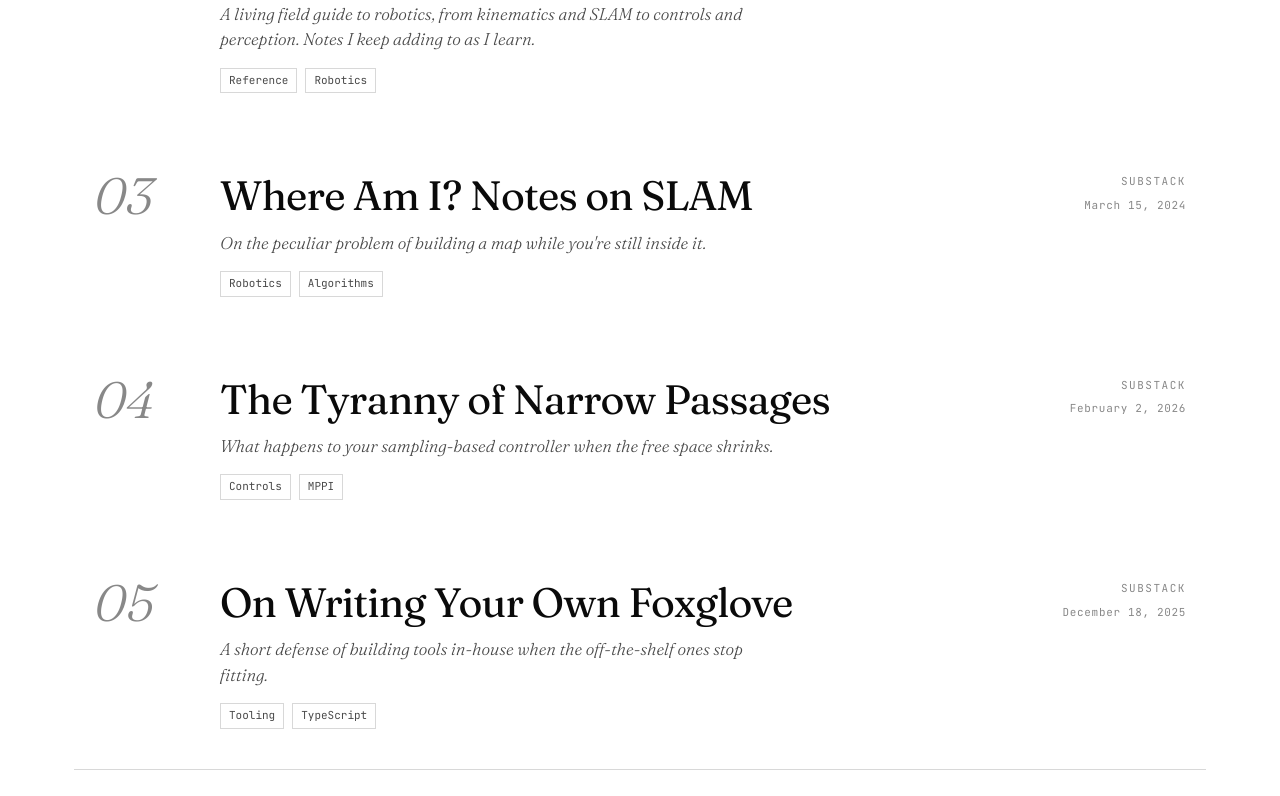
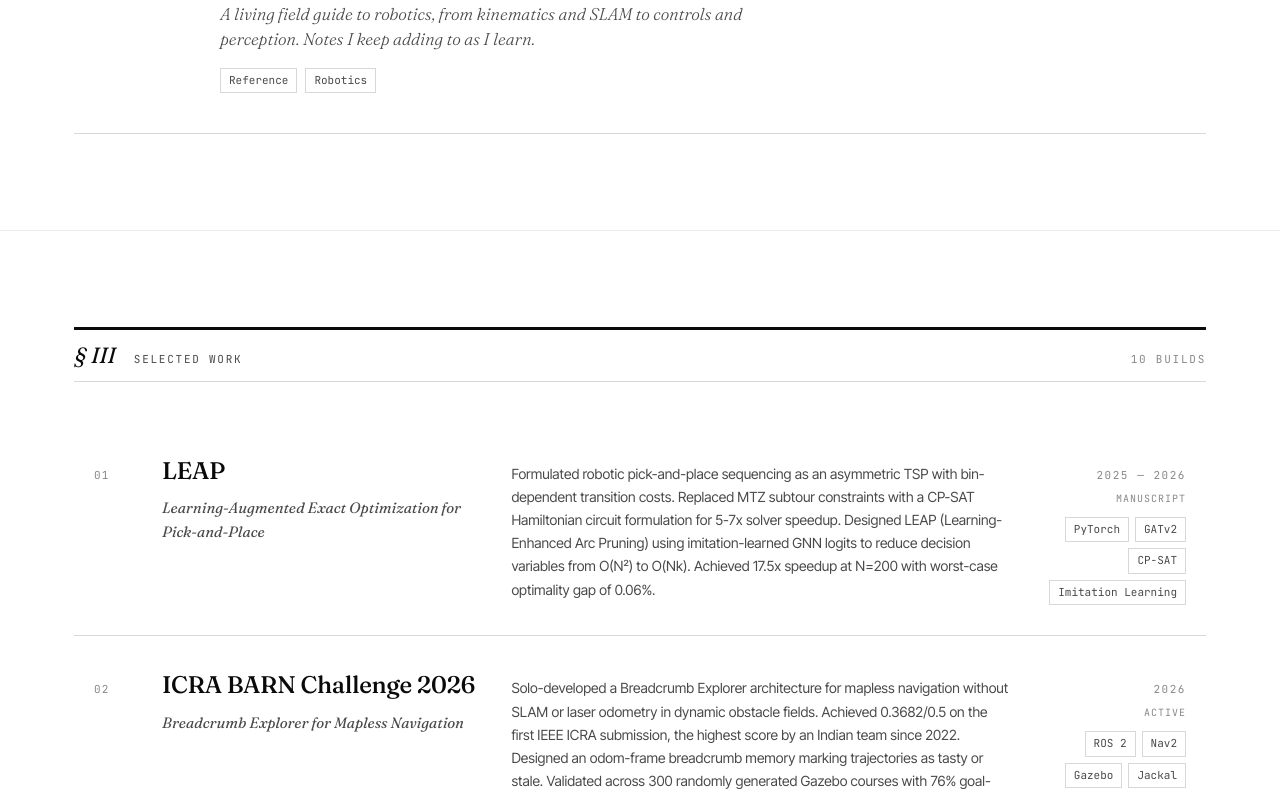
Before and after one commit to Pana1v/Pana1v.github.io, a React (Vite) app: page / in a window 1280 px wide. Shown: the part 1360-2156 px from the top of the page. Built offline with nearby package versions, Linux system fonts and the light colour scheme.

Commit message:
Keep only the two real blog posts; drop Atlas from the page title

```diff
--- a/index.html
+++ b/index.html
@@ -3,7 +3,7 @@
   <head>
     <meta charset="UTF-8" />
     <meta name="viewport" content="width=device-width, initial-scale=1.0" />
-    <title>Panav — Atlas</title>
+    <title>Panav</title>
     <link rel="preconnect" href="https://fonts.googleapis.com">
     <link rel="preconnect" href="https://fonts.gstatic.com" crossorigin>
     <link href="https://fonts.googleapis.com/css2?family=Fraunces:ital,opsz,wght@0,9..144,300;0,9..144,400;0,9..144,500;0,9..144,600;1,9..144,300;1,9..144,400;1,9..144,500&family=Inter+Tight:wght@300;400;500;600&family=JetBrains+Mono:wght@400;500;600&display=swap" rel="stylesheet">
--- a/src/data.ts
+++ b/src/data.ts
@@ -311,104 +311,6 @@ export const DATA: DataStructure = {
       href: "https://panav.gitbook.io/robotics-handbook",
       content: ""
     },
-    {
-      id: "intro-to-slam",
-      n: "03",
-      title: "Where Am I? Notes on SLAM",
-      subtitle: "On the peculiar problem of building a map while you're still inside it.",
-      date: "March 15, 2024",
-      readTime: "9 min",
-      tags: ["Robotics", "Algorithms"],
-      excerpt: "A robot entering an unknown room faces a chicken-and-egg problem. To know where it is, it needs a map. To build a map, it needs to know where it is. SLAM is the elegant, uneasy resolution.",
-      substackUrl: "https://substack.com/@panav1",
-      source: "Substack",
-      href: "https://substack.com/@panav1",
-      content: `A robot entering a room it has never seen before faces a peculiar epistemological problem. To know where it is, it needs a map. To build a map, it needs to know where it is. SLAM — Simultaneous Localization and Mapping — is the field's uneasy, elegant resolution to this chicken-and-egg situation.
-
-The trick is to treat both the robot's pose and the map as random variables, and to update our beliefs about them jointly, every time a new sensor reading arrives. Uncertainty in one infects the other; that is the whole story.
-
-## A State Vector That Grows
-
-At time t we write the state as a vector containing the robot's pose and every landmark we have so far encountered:
-
-$$x_t = [ p_t, \\theta_t, m_1, m_2, \\ldots, m_n ]^T$$
-
-where $p_t$ is the position, $\\theta_t$ the orientation, and each $m_i$ a landmark in the global frame. The dimensionality grows as the robot explores — and with it, the cost of every update.
-
-## The Extended Kalman Filter
-
-The classical EKF-SLAM formulation linearizes the motion and measurement models around the current estimate. The prediction step propagates the prior:
-
-$$\\hat{x}_{t|t-1} = f( \\hat{x}_{t-1|t-1}, u_t )$$
-
-$$P_{t|t-1} = F_t P_{t-1|t-1} F_t^T + Q_t$$
-
-It works, with caveats. The linearization breaks down under large heading errors; the covariance matrix is dense and grows quadratically. Modern systems — graph-SLAM, factor graphs, iSAM2 — address this with sparsity, but the EKF remains the conceptual point of entry.
-
-> Every map is a hypothesis the robot is still testing.
-
-## What I Think About Now
-
-Most of the interesting questions in SLAM are no longer about filters. They are about representation — when is a voxel grid the right primitive, when is a mesh, when a neural field — and about degeneracy, the moments when sensor geometry stops constraining your estimate and you need to know, silently, that you are drifting.
-
-The robots that will matter over the next decade will be the ones that know what they don't know. SLAM, done well, is the substrate for that kind of humility.`
-    },
-    {
-      id: "narrow-passages",
-      n: "04",
-      title: "The Tyranny of Narrow Passages",
-      subtitle: "What happens to your sampling-based controller when the free space shrinks.",
-      date: "February 2, 2026",
-      readTime: "7 min",
-      tags: ["Controls", "MPPI"],
-      excerpt: "In open space, MPPI is a joy — throw noise at the control, watch the best rollout emerge. In a doorway, it collapses. Here's what I learned tuning it for construction sites.",
-      substackUrl: "https://substack.com/@panav1",
-      source: "Substack",
-      href: "https://substack.com/@panav1",
-      content: `There is a particular kind of heartbreak reserved for people who have tuned a Model Predictive Path Integral controller for the first time. In open space, MPPI is a joy. You throw Gaussian noise at the control, you score each rollout with a hand-crafted cost, and — as if by arithmetic magic — a smooth, near-optimal trajectory crystallizes out of the mean.
-
-Then you put the robot in a doorway, and the magic stops.
-
-## Why It Breaks
-
-Sampling-based controllers are, at heart, Monte Carlo estimators. They need variance. They need enough rollouts to collide with the walls on both sides so the safe ones can dominate the softmax. In a narrow passage the viable set is a thin sliver of configuration space, and uniform noise in control space produces a distribution that mostly misses it.
-
-The symptom is oscillation: the robot enters the passage, clips a wall in its rollouts, the cost spikes, the mean veers, it clips the other wall, and so on. You watch it wobble down a corridor you could walk through blindfolded.
-
-## What Actually Helped
-
-Three changes moved the needle. First: state-dependent noise. In open space we let the controller breathe with a wide covariance; near obstacles we shrink it in the direction of the passage axis. Second: a forward-looking cost term — not just "don't hit anything now" but "don't box yourself in." Third: a swerve-drive motion model with the actual steering-angle and speed limits, not an idealized holonomic proxy.
-
-None of this is clever. It's the unglamorous work of making a controller take the robot seriously as an object with inertia and joints.
-
-> A good controller is one that knows the shape of its own failures.`
-    },
-    {
-      id: "lichtblick-notes",
-      n: "05",
-      title: "On Writing Your Own Foxglove",
-      subtitle: "A short defense of building tools in-house when the off-the-shelf ones stop fitting.",
-      date: "December 18, 2025",
-      readTime: "6 min",
-      tags: ["Tooling", "TypeScript"],
-      excerpt: "We built a custom ROS 2 visualization stack in TypeScript. It cut peak compute from 120% to 26% and changed how the team debugs.",
-      substackUrl: "https://substack.com/@panav1",
-      source: "Substack",
-      href: "https://substack.com/@panav1",
-      content: `There is a well-worn piece of advice about not building your own tools. Use the good ones that exist. Don't waste your engineers on yak-shaves. For a long time I agreed with it. I still mostly do. But there's a point — and you recognize it when you hit it — where the off-the-shelf tool starts shaping your work in ways you don't want.
-
-For us, that was visualization. Foxglove is a beautiful piece of software. It is also, for our use case, heavy. On a field laptop running next to a live robot, it was taking 120% of one CPU just to render what was happening. That's not a bug, it's a mismatch.
-
-## What We Kept
-
-Lichtblick — the thing we built — is a thin TypeScript layer over the ROS 2 WebSocket protocol. We kept the panel model, the layout persistence, and the message schema awareness. We threw out the rendering pipeline and rebuilt it around a single WebGL scene with explicit frame budgeting.
-
-The result: 26% peak CPU on the same laptop. Pose recovery that actually recovers. MoveIt2 integration that doesn't freeze when the trajectory is long. And — this surprised me — it runs on Android, because once you've committed to a browser-native stack, the mobile tax is nearly zero.
-
-## What I Took Away
-
-Build the tool when the tool is the bottleneck, not before. And when you build it, keep it small. Lichtblick is a fraction of Foxglove's feature surface — on purpose. The features we don't have are the features we don't need yet.`
-    }
   ],
   achievements: [
     "Gold Medal at Inter IIT Tech 12.0 (Jaguar Land Rover Chiplet Challenge for ADAS Solutions)",
```
